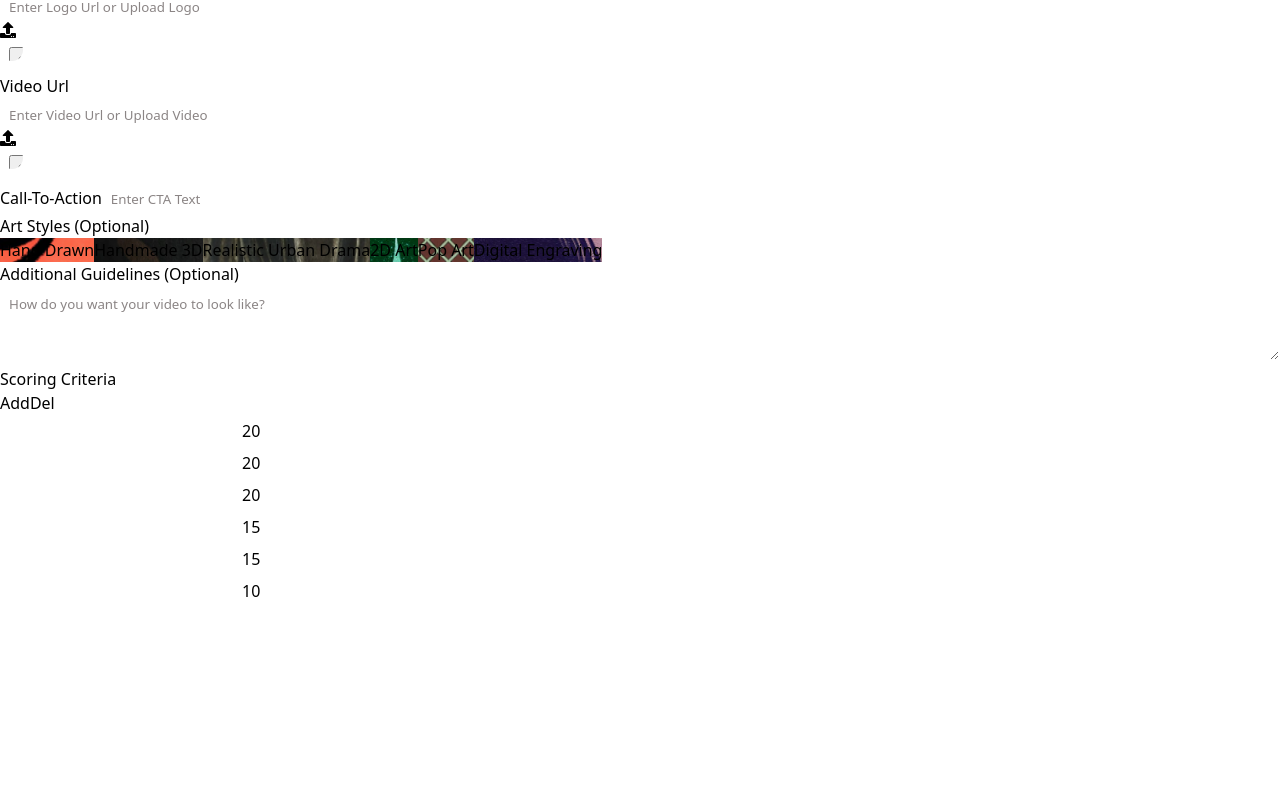
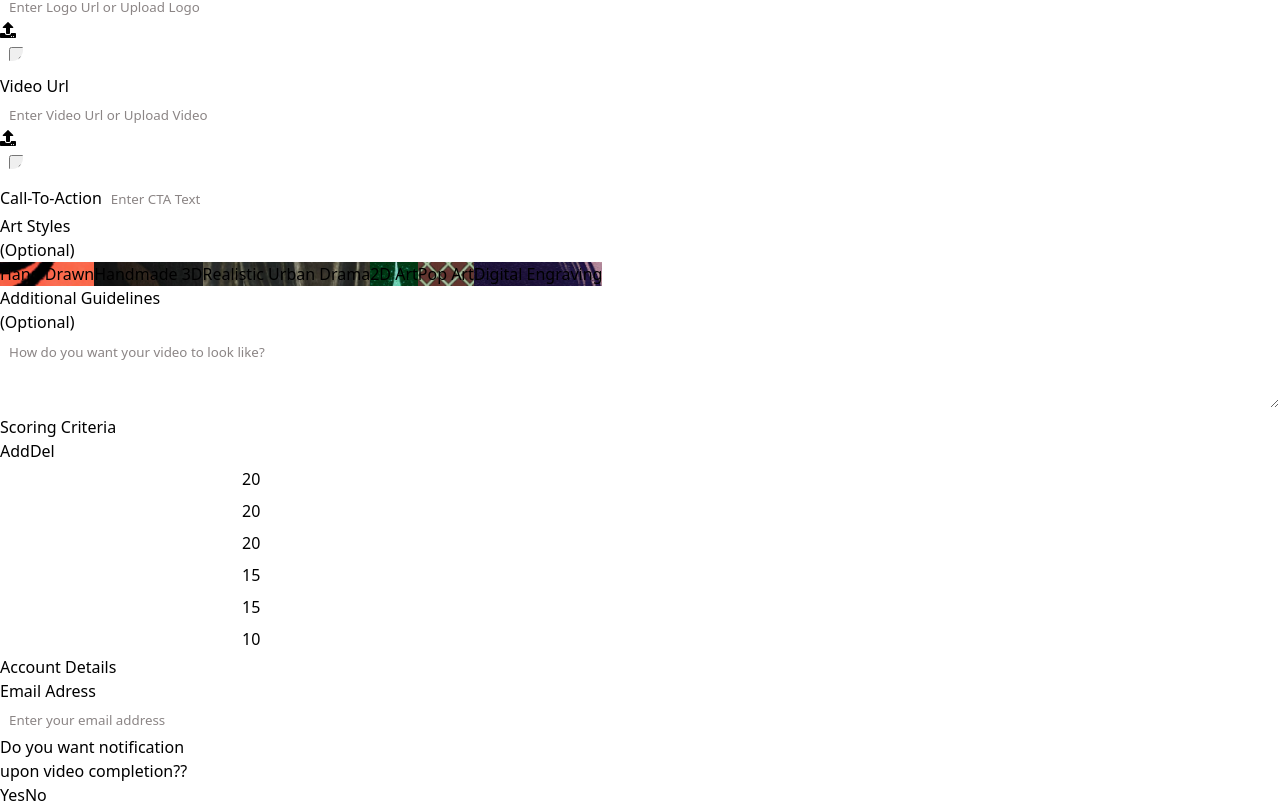
Before and after one commit to akshatttt321/video-scoring-api, a React (Vite) app in the folder Video-Scoring/: page /input-form in a window 1280 px wide. Shown: the part 463-1270 px from the top of the page. Before the commit the page ends 1070 px from the top, so only its background shows below. Built offline with nearby package versions, Linux system fonts and the light colour scheme.

Commit message:
minor-changes2

```diff
--- a/Video-Scoring/src/components/Dashboard.jsx
+++ b/Video-Scoring/src/components/Dashboard.jsx
@@ -9,6 +9,7 @@ const Dashboard = () => {
   const [minutes, setMinutes] = useState(15);
   const [seconds, setSeconds] = useState(0);
   const [isRunning, setIsRunning] = useState(false);
+  const [isSuccess, setIsSuccess] = useState(false);
 
   const [key,setKey] = useState('');
   const [visible, setVisible] = useState(false);
@@ -18,7 +19,11 @@ const Dashboard = () => {
   if(outputData.video_url){
     setIsRunning(false);
   }
-  else{
+  else if(!outputData.isSucessful){
+    setIsSuccess(false)
+    setIsRunning(false);
+  }
+  else {
     setIsRunning(true)
   }
 },[outputData])
@@ -62,7 +67,7 @@ const Dashboard = () => {
         <div className="bg-gray-800 p-4 rounded-md shadow-md col-span-2">
           <div className="w-full relative aspect-video bg-gray-900 rounded-md flex items-center justify-center">
             <span className="text-gray-500">
-            {outputData.video_url? (<video className=''
+            {!isRunning? isSuccess? (<video className=''
             loop
             controls
             autoPlay
@@ -70,14 +75,16 @@ const Dashboard = () => {
             src={outputData.video_url}
             ></video>):(<img
             className='w-64 h-64'
-            src='https://media.tenor.com/Y7bSnLM1Cw8AAAAj/bar-penguin.gif'></img>)
-            }
+            src='https://media4.giphy.com/media/v1.Y2lkPTc5MGI3NjExNzBjcXpncTJjMmkwOHJrYjNqNjAxeHZobWNiNWIwZXFzOXBod2FpNiZlcD12MV9pbnRlcm5hbF9naWZfYnlfaWQmY3Q9Zw/8L0Pky6C83SzkzU55a/giphy.webp'></img>)
+            :(<img
+              className='w-64 h-64'
+              src='https://media.tenor.com/Y7bSnLM1Cw8AAAAj/bar-penguin.gif'></img>)}
             </span>
             {outputData.video_url? '':<p className='absolute right-5  bottom-5 text-white'>Time Left ≈ {minutes} m : {seconds} s</p>}
           </div>
           <div className="mt-4 flex items-center justify-between">
             <h2 className="text-lg font-bold text-white">Video Generation</h2>
-            <span className={`px-3 py-1 ${isRunning?'bg-yellow-500':'bg-green-500'} text-white rounded-full`}>{isRunning? 'Generating':'Success'}</span>
+            <span className={`px-3 py-1 ${isRunning?'bg-yellow-500':isSuccess?'bg-green-500':'bg-red-500'} text-white rounded-full`}>{isRunning? 'Generating':isSuccess?'Success':'Failed'}</span>
           </div>
         </div>
 
--- a/Video-Scoring/src/components/InputForm.jsx
+++ b/Video-Scoring/src/components/InputForm.jsx
@@ -21,6 +21,8 @@ const InputForm = ({showForm, setShowForm}) => {
         {id:4, selected:false},
         {id:5, selected:false}
       ])
+      const [email,setEmail] = useState('')
+      const [notification,setNotification] = useState(true)
       const [video_styles,setVideoStyles]= useState('')
       const {outputData,updateInputData,updateOutputData } = useSharedContext();
       const [product, setProduct] = useState('')
@@ -85,9 +87,15 @@ const InputForm = ({showForm, setShowForm}) => {
          "video_style":video_styles
       };
 
+      if(!requestBody){
+        alert("request failed, Please Try Again!")
+        updateOutputData({isSucessful: false});
+      }
+
+      updateOutputData({isSucessful: true});
       updateInputData(requestBody)
-
       console.log('Request Body:', requestBody);
+      console.log(outputData)
 
       try {
         const response = await fetch(url, {
@@ -99,6 +107,7 @@ const InputForm = ({showForm, setShowForm}) => {
         });
 
         if (!response.ok) {
+          updateOutputData({isSucessful: false});
           alert("request failed, Please Try Again!")
           throw new Error(`Error: ${response.statusText}`);
         }
@@ -108,6 +117,7 @@ const InputForm = ({showForm, setShowForm}) => {
         updateOutputData(data)
         console.log('Output Data:', outputData);
       } catch (error) {
+        updateOutputData({isSucessful: false});
         alert("request failed, Please Try Again!")
         console.error('Request failed:', error);
       }
@@ -137,11 +147,7 @@ const InputForm = ({showForm, setShowForm}) => {
             acc[key] = item.score;
             return acc;
           }, {});
-          console.log("After transformation:", scoringCriteriaObject);
 
-
-          console.log(valuesArray)
-          console.log(scoringCriteriaObject)
           scoreVideo(videoDetails, scoringCriteriaObject)
 
       }
@@ -272,6 +278,9 @@ const InputForm = ({showForm, setShowForm}) => {
           }
         ];
 
+        const handleEmail = (value)=>{
+          notification? setEmail(value):setEmail('')
+        }
 
   return (
     <>
@@ -282,7 +291,7 @@ const InputForm = ({showForm, setShowForm}) => {
       <Link to="/dashboard">
       <button
       onClick={()=>Submit()}
-          className="px-6 py-3 bg-gradient-to-r mr-28 to-[#6f36ac] from-[#7263b0] text-gray-200 font-bold rounded-lg shadow-lg hover:shadow-purple-500/65 transition"
+          className="px-5 py-2 border border-gray-400 mt-6 bg-gradient-to-r mr-28 to-[#6f36ac] from-[#7263b0] text-gray-200 font-bold rounded-lg shadow-lg hover:shadow-purple-500/65 transition"
         >
 
           Generate
@@ -425,7 +434,10 @@ const InputForm = ({showForm, setShowForm}) => {
           </div>
           <div className='flex gap-9 justify-evenly w-[100%] pb-4 items-center'>
             <div className={`flex flex-col w-[95%] gap-4 p-4 rounded-xl border-2 border-gray-500 justify-center items-baseline`}>
-            <h1 className='text-white text-xl'>Art Styles (Optional)</h1>
+            <div className='flex justify-center gap-2 items-center'>
+            <h1 className='text-white text-xl'>Art Styles</h1>
+            <p  className='text-gray-500 mt-1 text-sm'>(Optional)</p>
+            </div>
             <div className="flex flex-wrap gap-[17.2px] bg-transparent px-2 text-center">
       {artStyles.map((style, index) => (
         <button
@@ -445,7 +457,10 @@ const InputForm = ({showForm, setShowForm}) => {
         </button>
       ))}
     </div>
-            <h1 className='text-white text-xl'>Additional Guidelines (Optional)</h1>
+            <div className='flex justify-center gap-2 items-center'>
+            <h1 className='text-white text-xl'>Additional Guidelines</h1>
+            <p  className='text-gray-500 mt-1 text-sm'>(Optional)</p>
+            </div>
             <textarea
             onChange = {(e)=>{setAdditional(e.target.value)}}
             placeholder='How do you want your video to look like?'
@@ -456,7 +471,7 @@ const InputForm = ({showForm, setShowForm}) => {
           </div>
            </div>
         </div>
-        <div className='h-full flex -ml-10  justify-center mr-10'>
+        <div className='h-full flex flex-col gap-5 -ml-10  justify-center mr-10'>
         <div className='flex flex-col gap-[24px] p-4 rounded-xl border-2 border-gray-500 justify-start items-baseline'>
           <div className='flex justify-between w-full'>
             <h1 className='text-xl text-center mt-1 text-white'>Scoring Criteria</h1>
@@ -490,6 +505,34 @@ const InputForm = ({showForm, setShowForm}) => {
             onChange={(e) => handleScoreChange(index,e.target.value)} />
             </div>))}
             </div>
+            <div className='flex flex-col gap-[24px] p-4 rounded-xl border-2 border-gray-500 justify-start items-baseline'>
+            <h1 className='text-xl text-center text-white'>Account Details</h1>
+            <div className='flex w-full flex-col gap-2 text-start'>
+          <label className='text-white placeholder:italic'>Email Adress</label>
+            <input type='text'
+            placeholder='Enter your email address'
+            className= 'inputbox'
+            style={{width:'100%'}}
+            onChange={(e) => handleEmail(e.target.value)} />
+            </div>
+            <div className="flex w-full justify-between items-center">
+              <h1 className='text-white text-start text-md'>Do you want notification<br></br> upon video completion??</h1>
+      <div className='flex gap-3'>
+      <button
+        onClick={()=>setNotification(true)}
+        className={`bg-green-500 text-white px-4 py-1 ${notification? 'border-2 border-white':''} rounded-lg hover:bg-green-600 transition duration-300`}
+      >
+        Yes
+      </button>
+      <button
+        onClick={()=>setNotification(false)}
+        className={`bg-red-500 text-white px-4 py-1 ${!notification? 'border-2 border-white':''} rounded-lg hover:bg-red-600 transition duration-300`}
+      >
+        No
+      </button>
+      </div>
+    </div>
+            </div>
             </div>
         </div>
     </div>
```
